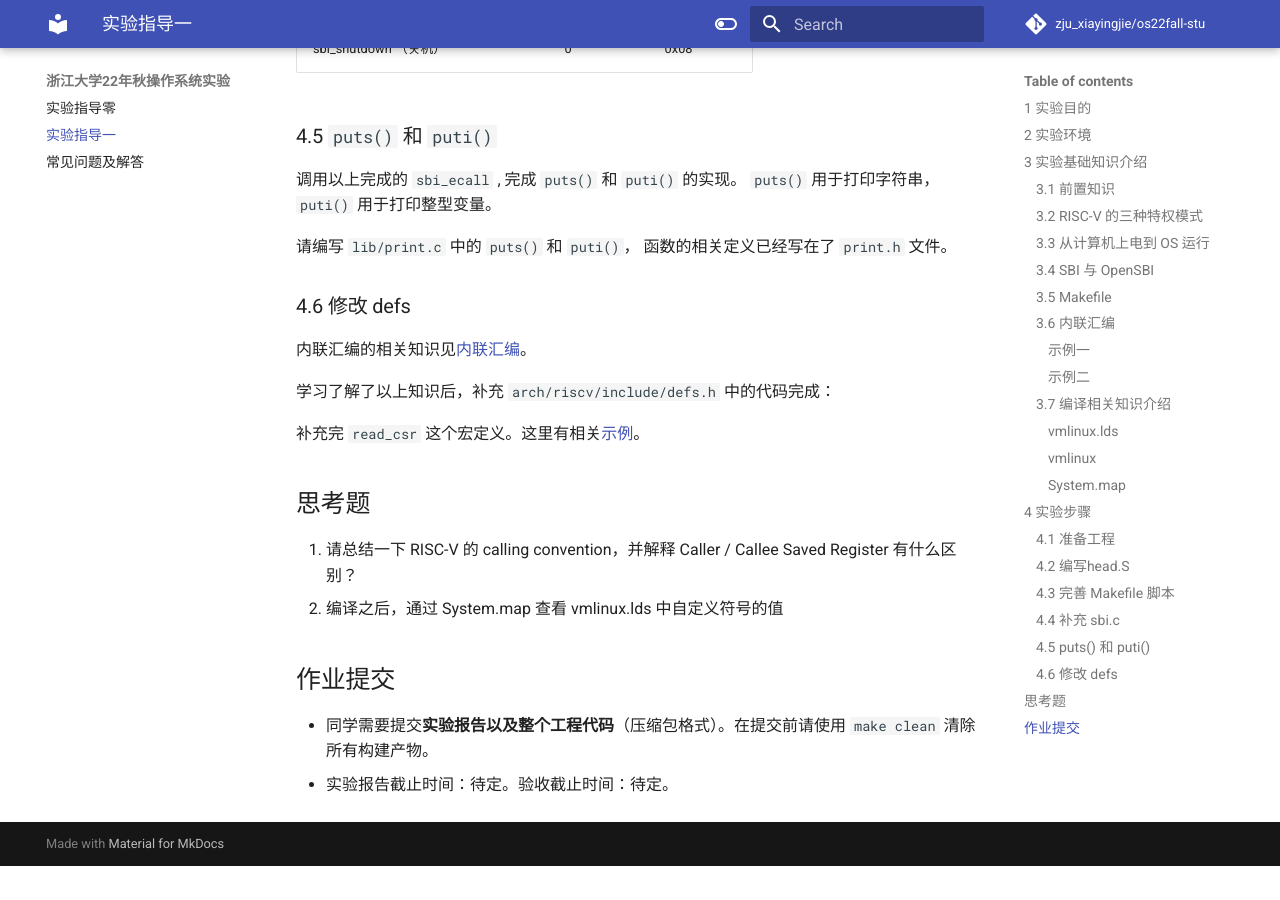
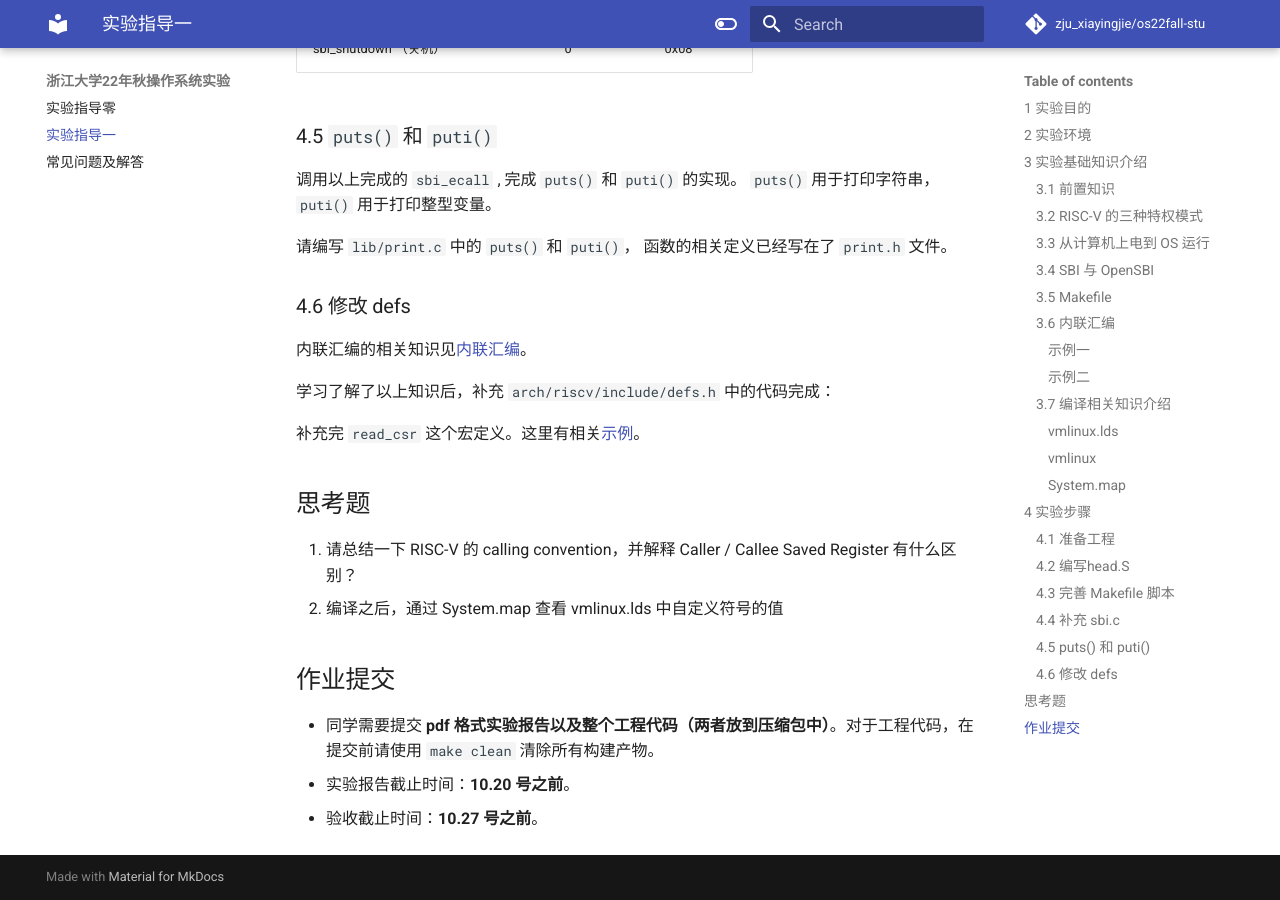
Before and after one commit to biu9/os2022, an MkDocs documentation site: the page built from docs/lab1.md, in a window 1280 px wide and 900 px high, scrolled down 8717 px. Built offline with MkDocs 1.6.1 and Material for MkDocs 9.7.7, drawn with Linux system fonts in a browser that asks for light colours; before the commit the page ends 9583 px from its top, so only the background shows below that.

Commit message:
add lab1 deadline

```diff
--- a/docs/lab1.md
+++ b/docs/lab1.md
@@ -358,5 +358,6 @@ sbi_ecall 函数中，需要完成以下内容：
 2. 编译之后，通过 System.map 查看 vmlinux.lds 中自定义符号的值
 
 ## 作业提交
-- 同学需要提交**实验报告以及整个工程代码**（压缩包格式）。在提交前请使用 `make clean` 清除所有构建产物。
-- 实验报告截止时间：待定。验收截止时间：待定。
+- 同学需要提交 **pdf 格式实验报告以及整个工程代码（两者放到压缩包中）**。对于工程代码，在提交前请使用 `make clean` 清除所有构建产物。
+- 实验报告截止时间：**10.20 号之前**。
+- 验收截止时间：**10.27 号之前**。
```
